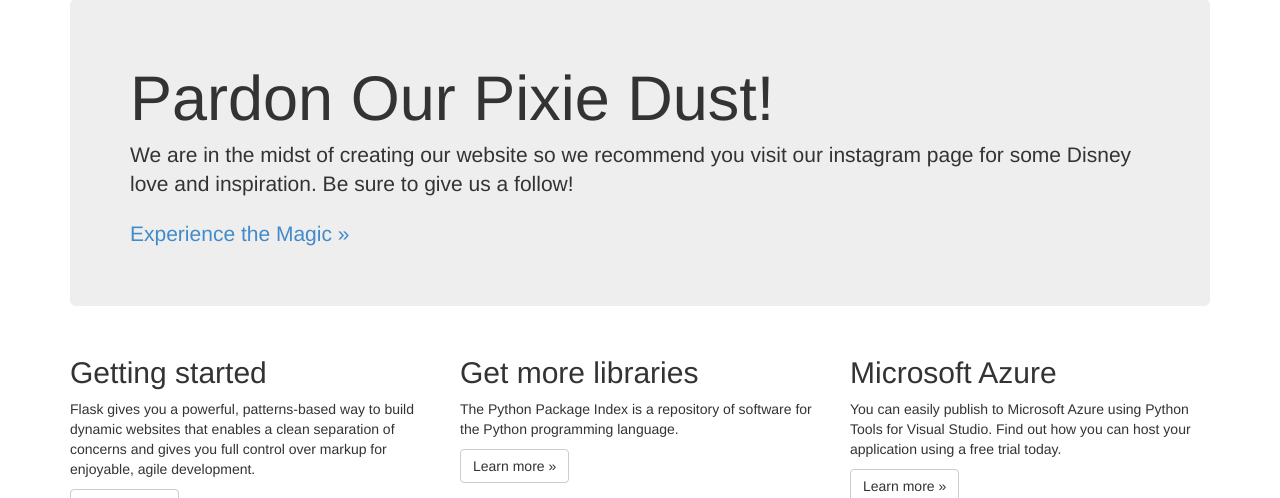
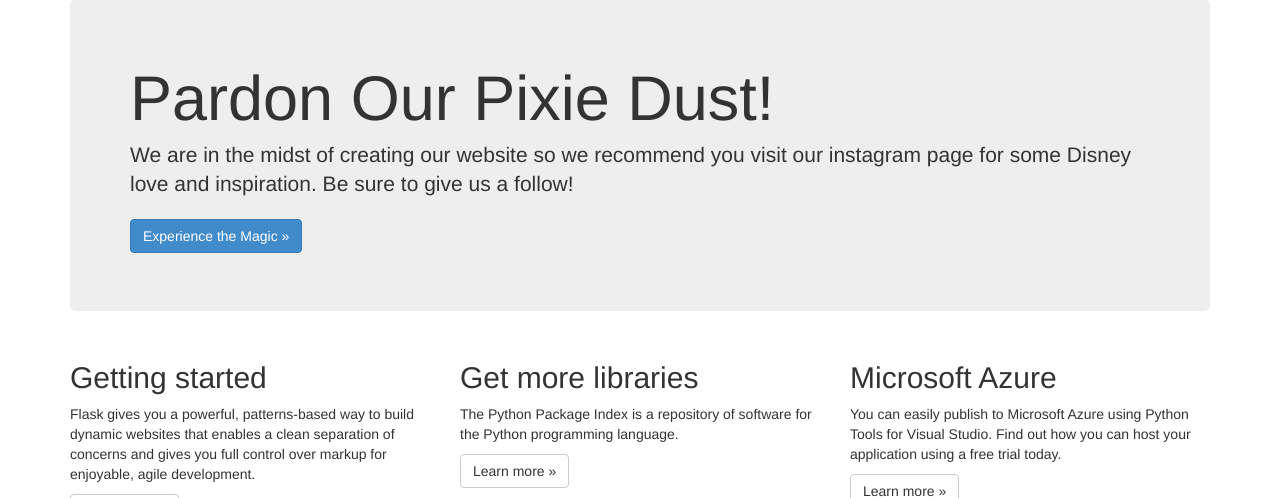
Before and after one commit to jhgrins/FlaskTest, a Flask app: page / in a window 1280 px wide. Shown: the part 51-549 px from the top of the page. Run offline with Flask 2, Linux system fonts and the light colour scheme; some libraries are stand-ins or nearby versions.

Commit message:
minor changes again

```diff
--- a/FlaskWebProject1/templates/index.html
+++ b/FlaskWebProject1/templates/index.html
@@ -9,7 +9,7 @@
         our instagram page for some Disney love and inspiration. Be sure to give
         us a follow!
     </p>
-    <p><a href="https://www.instagram.com/ohana.and.dolewhip/" "btn btn-primary btn-large">Experience the Magic &raquo;</a></p>
+    <p><a href="https://www.instagram.com/ohana.and.dolewhip/" class="btn btn-primary btn-large">Experience the Magic &raquo;</a></p>
 </div>
 
 <div class="row">
```
